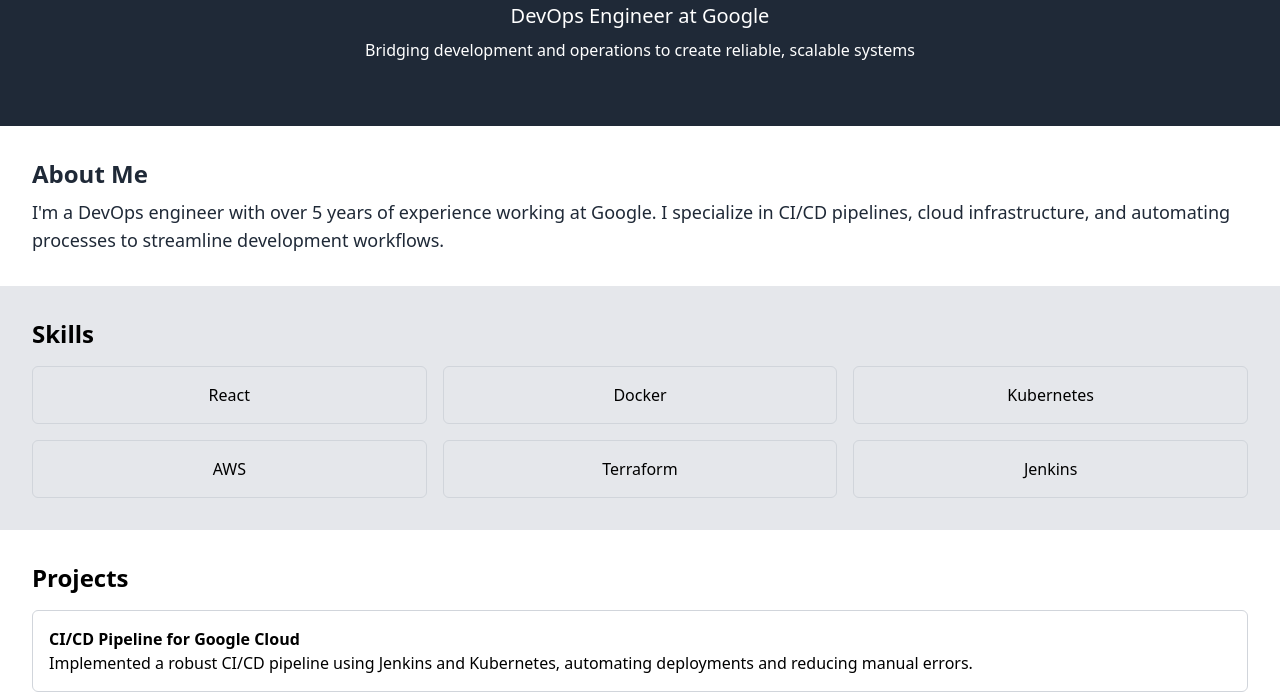
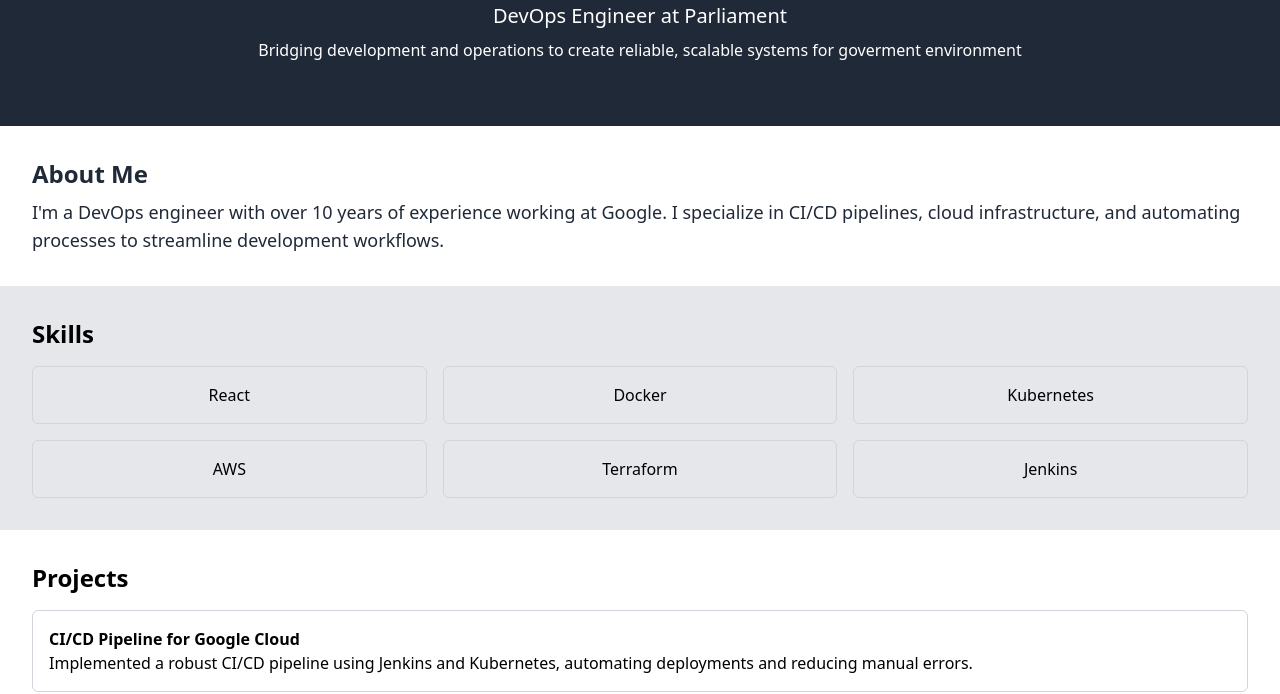
Before and after one commit to Ancia95/Firstpractise, a plain HTML site: page index.html in a window 1280 px wide. Shown: the part 110-804 px from the top of the page. Drawn offline with nearby package versions, Linux system fonts and the light colour scheme.

Commit message:
Second commit

```diff
--- a/index.html
+++ b/index.html
@@ -50,9 +50,9 @@
 
   <h1 class="text-4xl font-bold">Ancia</h1>
 
-  <p class="text-xl mt-2">DevOps Engineer at Google</p>
+  <p class="text-xl mt-2">DevOps Engineer at Parliament</p>
 
-  <p class="mt-2">Bridging development and operations to create reliable, scalable systems</p>
+  <p class="mt-2">Bridging development and operations to create reliable, scalable systems for goverment environment</p>
 
  </section>
 
@@ -64,7 +64,7 @@
 
   <p class="mt-2 text-lg">
 
-   I'm a DevOps engineer with over 5 years of experience working at Google. I specialize in CI/CD pipelines, cloud infrastructure, and automating processes to streamline development workflows.
+   I'm a DevOps engineer with over 10 years of experience working at Google. I specialize in CI/CD pipelines, cloud infrastructure, and automating processes to streamline development workflows.
 
   </p>
 
```
